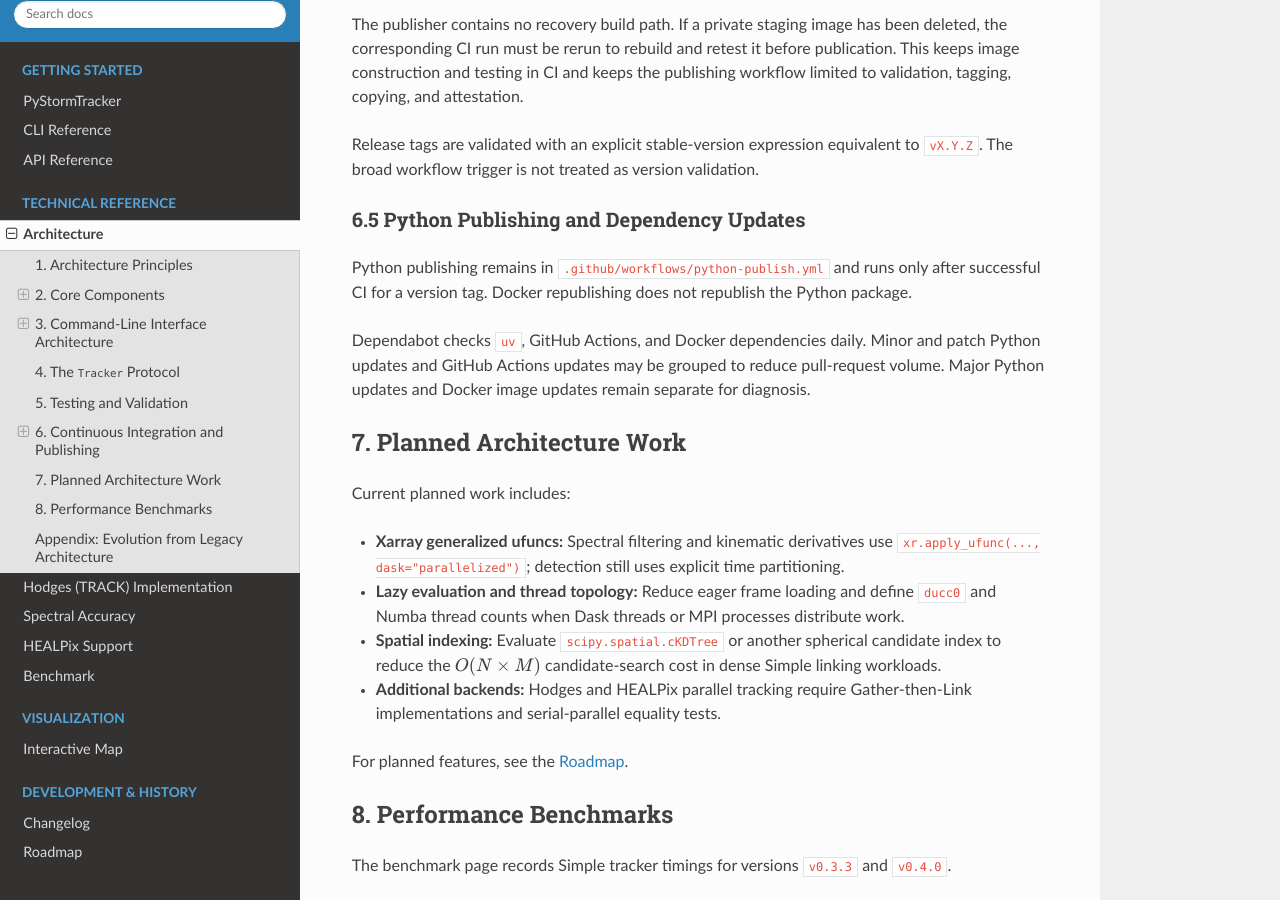
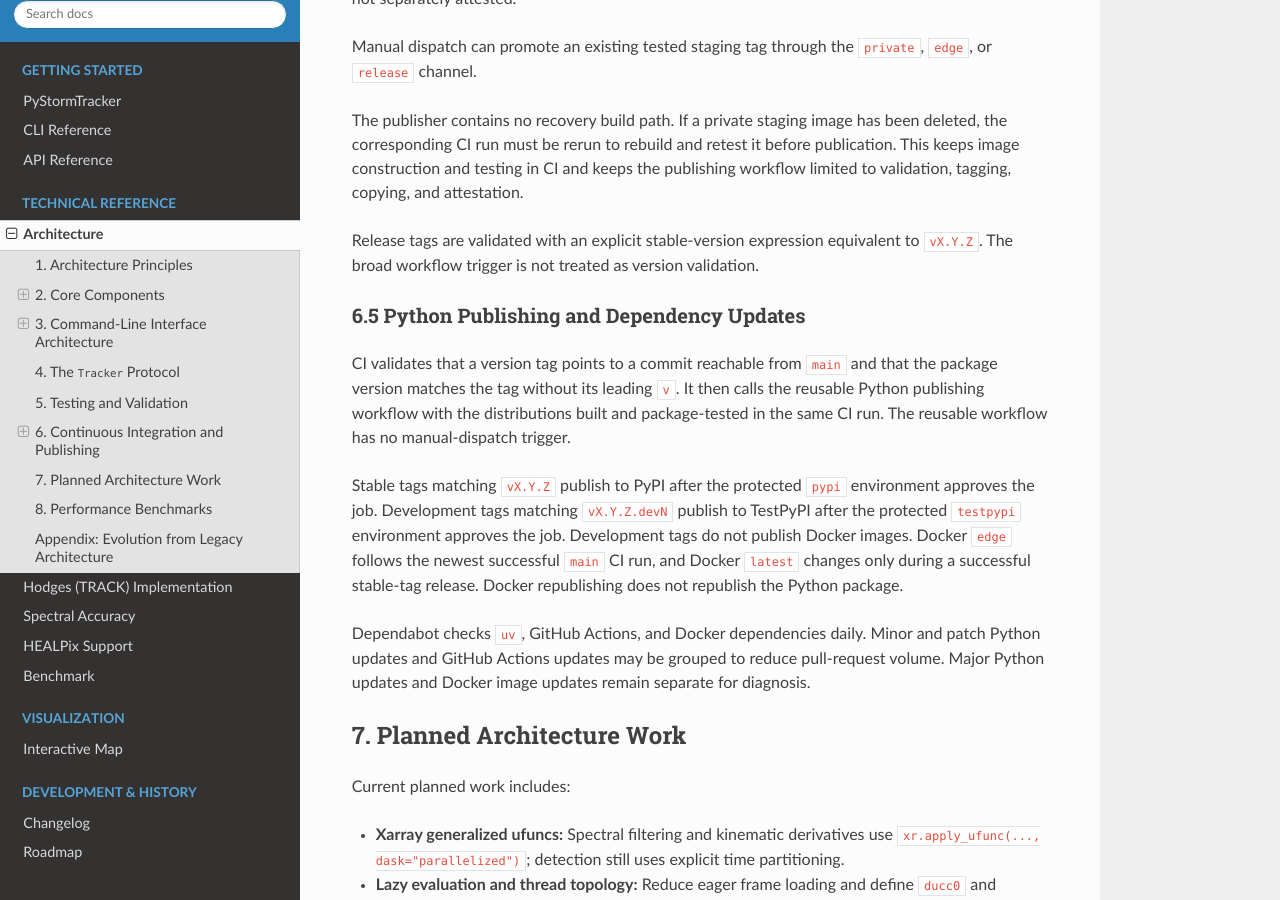
Before and after one commit to mwyau/PyStormTracker, a Sphinx documentation site: the page built from docs/architecture.md, in a window 1280 px wide and 900 px high, scrolled down 5347 px. Built offline with Sphinx 7.4.7 and the Read the Docs theme 3.1.0, drawn with Linux system fonts in a browser that asks for light colours; some of the changed text lies outside the part shown.

Commit message:
ci: refactor CI to use workflow_call on Python and Docker publish

```diff
--- a/docs/architecture.md
+++ b/docs/architecture.md
@@ -133,7 +133,8 @@ Ordinary feature-branch pushes do not run CI independently. This prevents a bran
 Pull requests execute a representative suite:
 
 - code-quality and type checks;
-- Python 3.13 unit tests and Ubuntu AMD64 integration tests;
+- Python 3.13 unit tests with coverage and Ubuntu AMD64 integration tests without
+  the slow marker;
 - wheel installation, documentation, and dependency review;
 - a local AMD64 Docker build, smoke test, and vulnerability scan.
 
@@ -144,6 +145,9 @@ Pushes to `main`, version tags, and manual CI runs execute the full suite:
 - slow integration tests;
 - wheel and source-distribution installation tests;
 - native AMD64 and ARM64 staging-image builds.
+
+Pull-request Docker jobs do not receive registry credentials or push images. Native
+staging images are built only after the full non-Docker suite succeeds.
 
 ### 6.3 Tested Docker Staging Images
 
@@ -176,7 +180,17 @@ Release tags are validated with an explicit stable-version expression equivalent
 
 ### 6.5 Python Publishing and Dependency Updates
 
-Python publishing remains in `.github/workflows/python-publish.yml` and runs only after successful CI for a version tag. Docker republishing does not republish the Python package.
+CI validates that a version tag points to a commit reachable from `main` and that
+the package version matches the tag without its leading `v`. It then calls the
+reusable Python publishing workflow with the distributions built and package-tested
+in the same CI run. The reusable workflow has no manual-dispatch trigger.
+
+Stable tags matching `vX.Y.Z` publish to PyPI after the protected `pypi`
+environment approves the job. Development tags matching `vX.Y.Z.devN` publish to
+TestPyPI after the protected `testpypi` environment approves the job. Development
+tags do not publish Docker images. Docker `edge` follows the newest successful
+`main` CI run, and Docker `latest` changes only during a successful stable-tag
+release. Docker republishing does not republish the Python package.
 
 Dependabot checks `uv`, GitHub Actions, and Docker dependencies daily. Minor and patch Python updates and GitHub Actions updates may be grouped to reduce pull-request volume. Major Python updates and Docker image updates remain separate for diagnosis.
 
```
Also changed, not shown: 4 other files.
